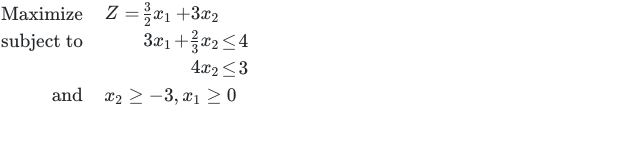
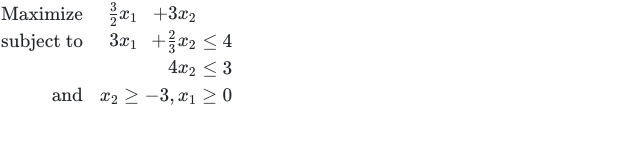
Before and after one commit to sshockwave/simplex-display, a React app: page / in a window 1280 px wide. Shown: the whole page, without its empty margins (0-640 px from the left). Built offline with nearby package versions, Linux system fonts and the light colour scheme.

Commit message:
Style(table) remove z= and add spacing

```diff
--- a/src/js/table.js
+++ b/src/js/table.js
@@ -97,11 +97,10 @@ export function TableDisplay({ table }) {
     return <div>
       <table className='simplex-table text-end'>
         <thead>
-          <tr>
-            <th className='text'>
+          <tr className='me-1'>
+            <th className='pe-3'>
               <Equation src={`\\text{${table.target_is_max ? 'Maximize' : 'Minimize'}}`}></Equation>
             </th>
-            <td><Equation src='Z='></Equation></td>
             {render_coef(table.target_coef)}
             <td></td>
             <td>{table.target_p0.is_zero() ? null :
@@ -111,21 +110,20 @@ export function TableDisplay({ table }) {
         </thead>
         <tbody>
           {table.rows.map((row, idx) => (
-            <tr key={idx}>
-              <th>{idx === 0 ? <Equation src='\text{subject to}'></Equation> : null}</th>
-              <td></td>
+            <tr key={idx} className='mb-1'>
+              <th className='pe-3'>{idx === 0 ? <Equation src='\text{subject to}'></Equation> : null}</th>
               <InequalityRow id_to_var={table.id_to_var} var_list={var_list} {...row}></InequalityRow>
             </tr>
           ))}
         </tbody>
         {table.var_non_std.length > 0 ? <tbody>
-          <tr>
-            <th><Equation src='\text{and}'></Equation></th>
+          <tr className='mb-3'>
+            <th className='pe-3'><Equation src='\text{and}'></Equation></th>
             <td colSpan={Object.keys(table.var_to_id).length + 2} className='text-start'>
               <Equation src={single_constraints}></Equation>
             </td>
           </tr>
-        </tbody> : null}
+        </tbody>: null}
       </table>
     </div>;
   }
--- a/src/scss/styles.scss
+++ b/src/scss/styles.scss
@@ -1,6 +1,2 @@
 // Import all of Bootstrap's CSS
 @import "~bootstrap/scss/bootstrap";
-
-.simplex-table .text {
-  margin-right: 1em;
-}
```
